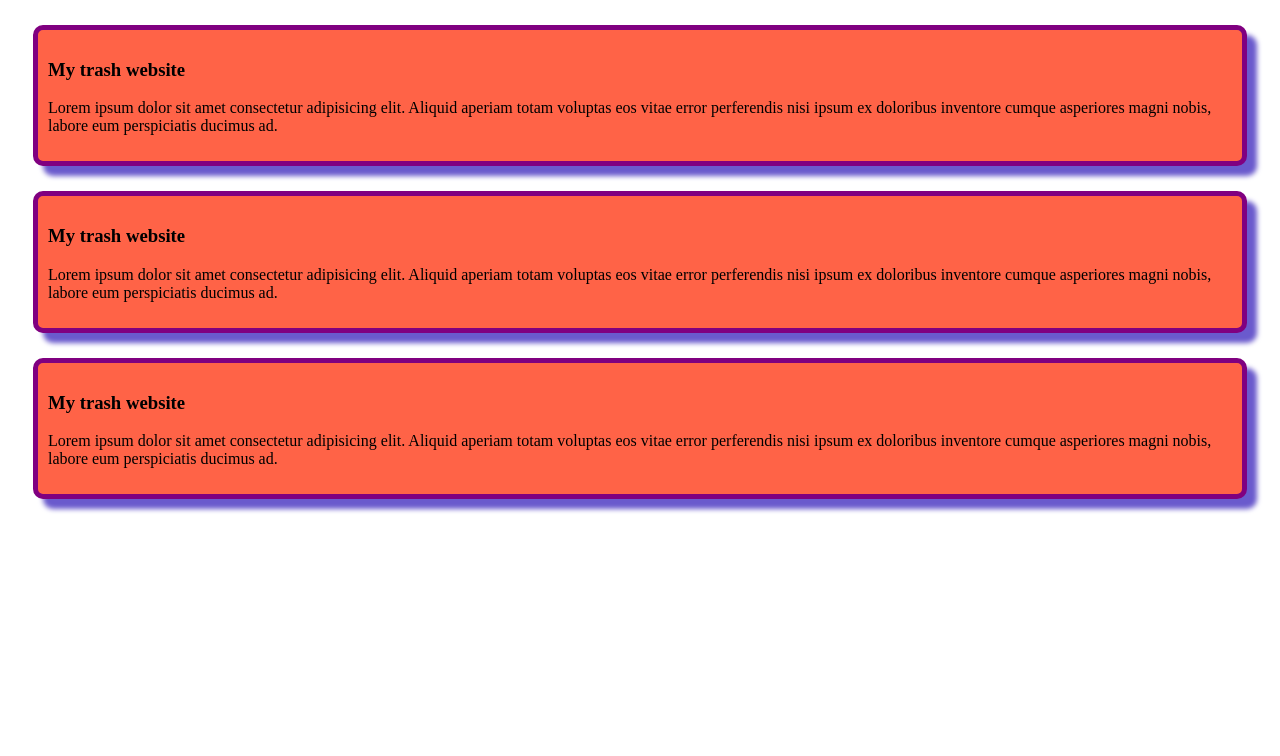
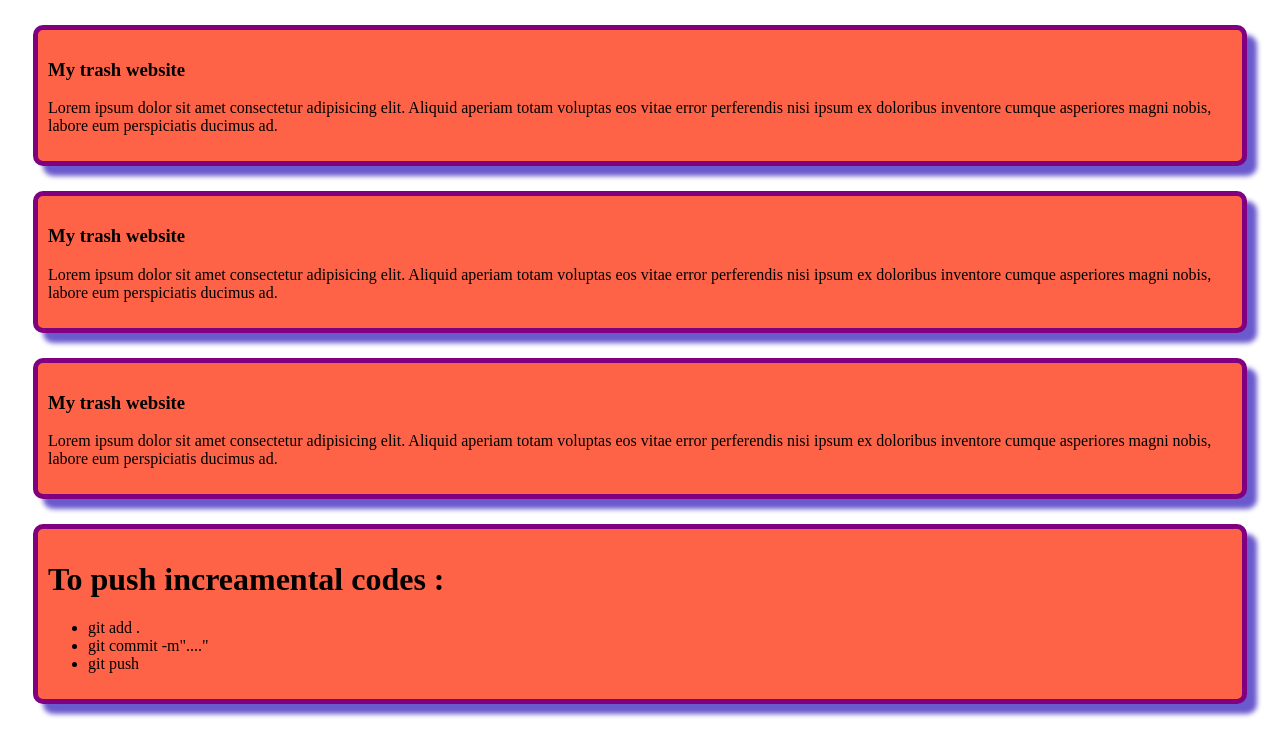
Before and after one commit to Himel-010/My-first-github-rep, a plain HTML site: page index.html in a window 1280 px wide. Drawn offline with Linux system fonts and the light colour scheme.

Commit message:
latest update

```diff
--- a/index.html
+++ b/index.html
@@ -21,5 +21,14 @@
                 <h3>My trash website</h3>
                 <p>Lorem ipsum dolor sit amet consectetur adipisicing elit. Aliquid aperiam totam voluptas eos vitae error perferendis nisi ipsum ex doloribus inventore cumque asperiores magni nobis, labore eum perspiciatis ducimus ad.</p>
             </div>
+
+            <div>
+                <h1>To push increamental codes :</h1>
+                <ul>
+                    <li>git add .</li>
+                    <li>git commit -m"...."</li>
+                    <li>git push</li>
+                </ul>
+            </div>
 </body>
 </html>
```
